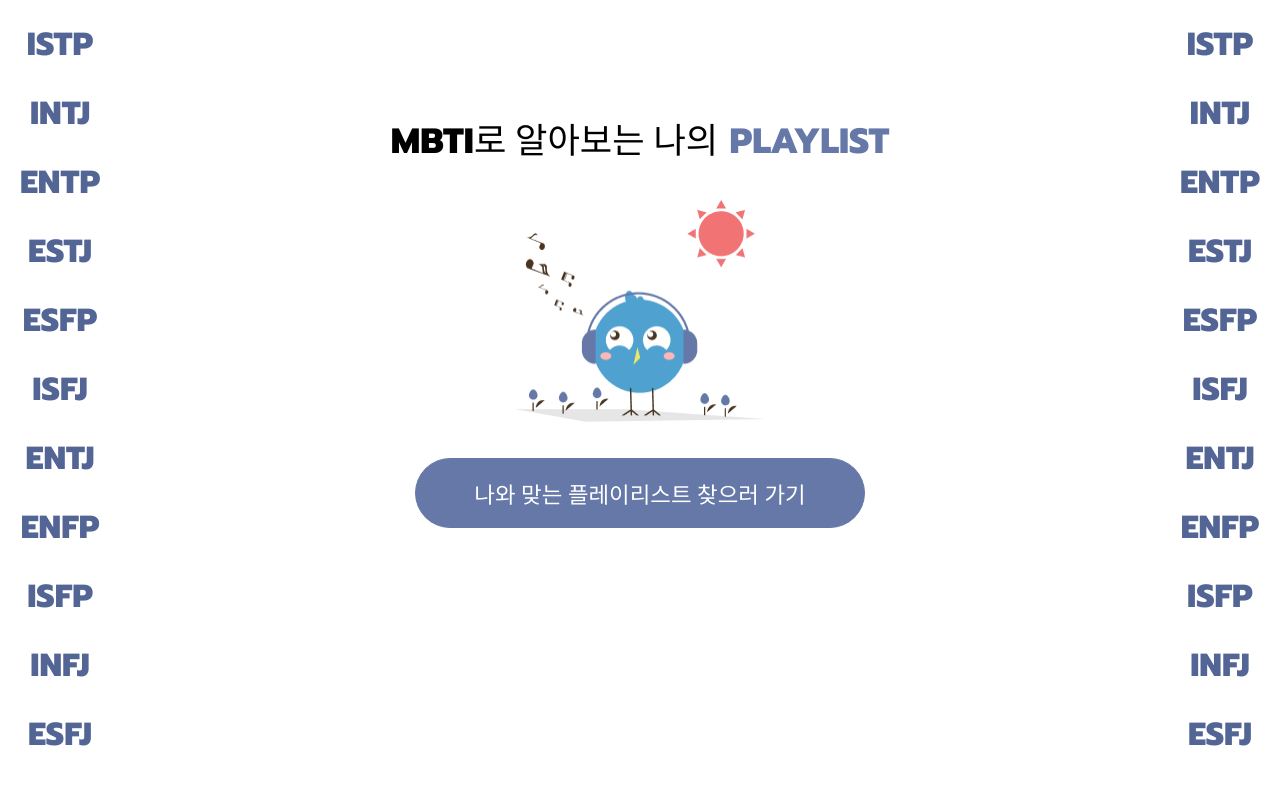
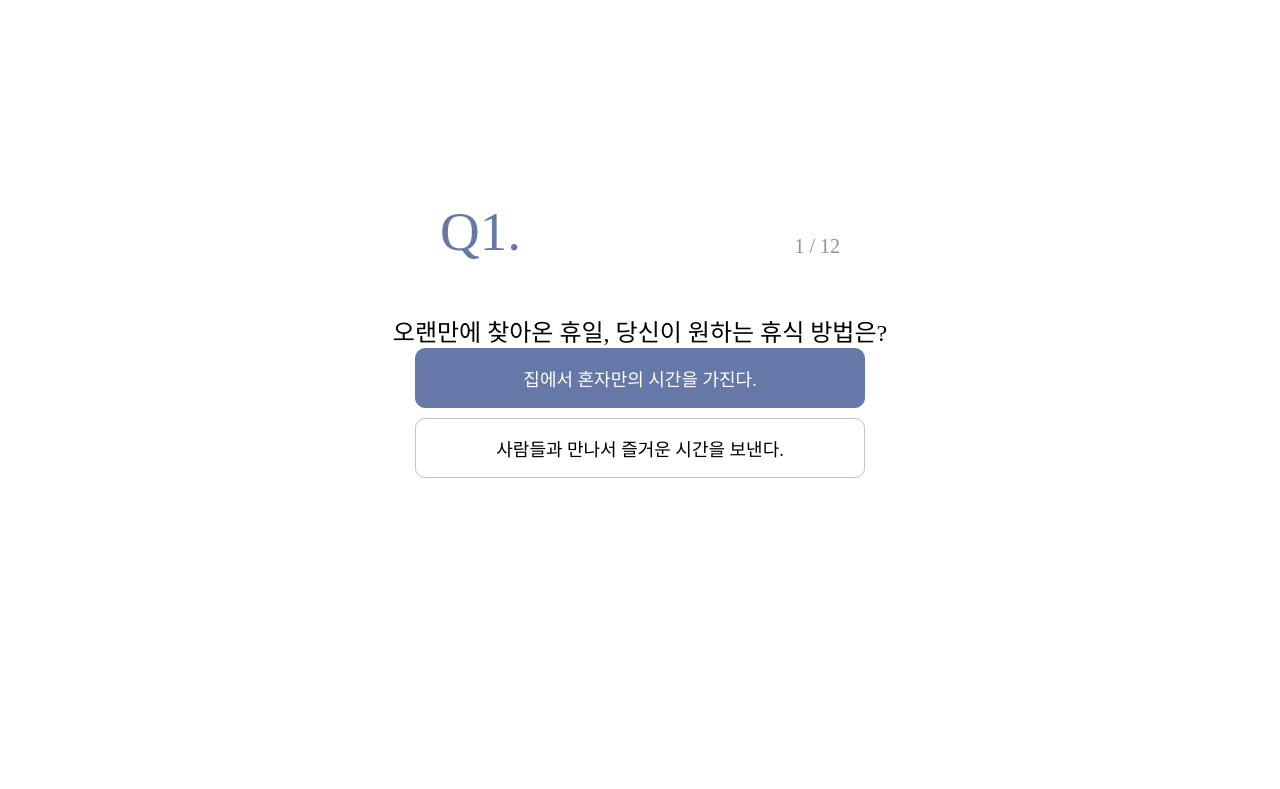
Before and after one commit to MGCWingcombo/Playlist_Client, a React (Create React App) app: page /mbti-test in a window 1280 px wide. Shown: the top 789 px of the page. Built offline with nearby package versions, Linux system fonts and the light colour scheme; a web font is replaced by a local one.

Commit message:
link 주소 수정

```diff
--- a/src/App.js
+++ b/src/App.js
@@ -13,11 +13,10 @@ function App() {
     <div>
       <BrowserRouter>
         <Routes>
-          <Route path="/*" element={<MBTI_btn />} />
-          <Route path="mbti-test" element={<MbtiTest />} />
-          <Route path="Addmbti/Endmbti" element={<Endmbti />} />
-          <Route path="mbti-test/question" element={<Question />} />
-          <Route path="mbti-test/result" element={<Addlist />} />
+          <Route path="/" element={<MbtiTest />} />
+          <Route path="mbti-test" element={<Question />} />
+          <Route path="recommend-list" element={<Endmbti />} />
+          <Route path="mbti-result" element={<Addlist />} />
         </Routes>
       </BrowserRouter>
     </div>
--- a/src/Pages/Addlist/Addlist.js
+++ b/src/Pages/Addlist/Addlist.js
@@ -11,7 +11,7 @@ const Addlist = ({}) => {
   console.log(location.state.mbti);
   const navigate = useNavigate();
   function navigateClick() {
-    navigate("/Addmbti/Endmbti", { state: { mbti: location.state.mbti } });
+    navigate("/recommend-list", { state: { mbti: location.state.mbti } });
   }
   return (
     <>
--- a/src/Pages/MbtiTest/MbtiTest.js
+++ b/src/Pages/MbtiTest/MbtiTest.js
@@ -6,7 +6,7 @@ import { useNavigate } from "react-router-dom";
 const MbtiTest = () => {
   const navigate = useNavigate();
   function navigateClick() {
-    navigate("/mbti-test/question");
+    navigate("/mbti-test");
   }
 
   return (
--- a/src/Pages/Question/TextBtn/ChoiceBtn.js
+++ b/src/Pages/Question/TextBtn/ChoiceBtn.js
@@ -101,7 +101,7 @@ const ChoiceBtn = ({ number }) => {
 
   const navigate = useNavigate();
   function navigateClick(mbtiword) {
-    navigate("/mbti-test/result", { state: { mbti: mbtiword } });
+    navigate("/mbti-result", { state: { mbti: mbtiword } });
   }
 
   const TextBtntop = useMemo(() => BtnText(number), [number]);
```
